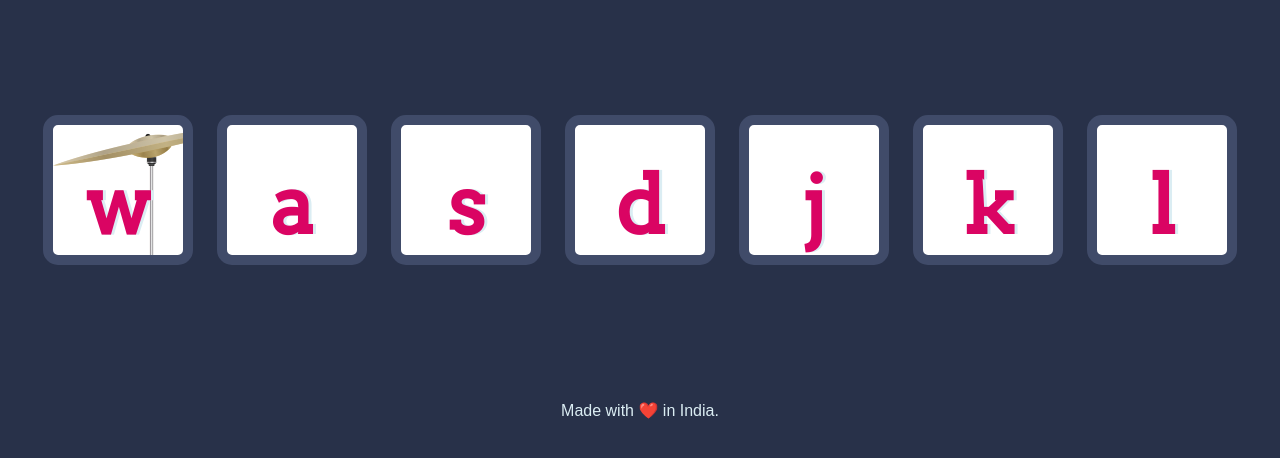
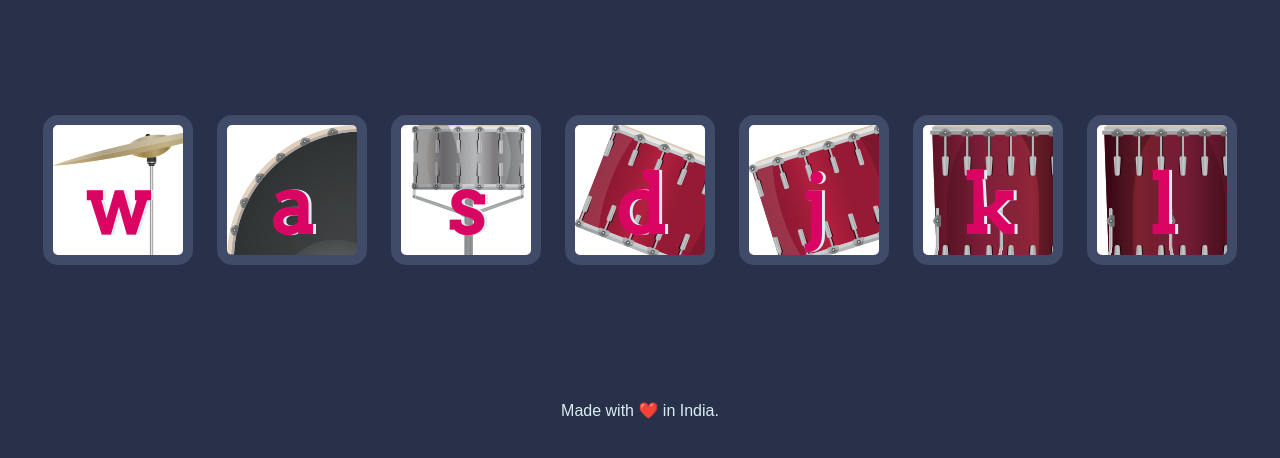
Before and after one commit to aranjan2904/drum.github.co.in, a plain HTML site: page index.html in a window 1280 px wide. Shown: the part 174-632 px from the top of the page. Drawn offline with Linux system fonts and the light colour scheme; the site is published under a folder, as on GitHub Pages, so addresses that start at the root find nothing.

Commit message:
Update styles.css

```diff
--- a/styles.css
+++ b/styles.css
@@ -22,33 +22,33 @@ footer {
 }
 
 .a {
-  background-image: url(/images/kick.png);
+  background-image: url(images/kick.png);
 
 
 }
 
 .s {
-  background-image: url(/images/snare.png);
+  background-image: url(images/snare.png);
 
 }
 
 .d {
-  background-image: url(/images/tom1.png);
+  background-image: url(images/tom1.png);
 
 }
 
 .j {
-  background-image: url(/images/tom2.png);
+  background-image: url(images/tom2.png);
 
 }
 
 .k {
-  background-image: url(/images/tom3.png);
+  background-image: url(images/tom3.png);
 
 }
 
 .l {
-  background-image: url(/images/tom4.png);
+  background-image: url(images/tom4.png);
 
 }
 
```
